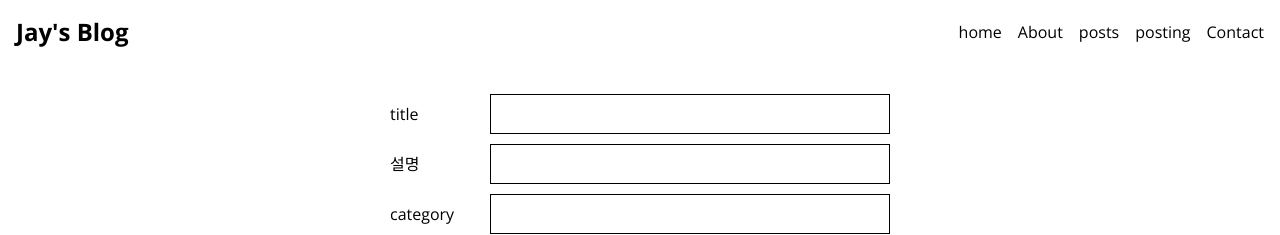
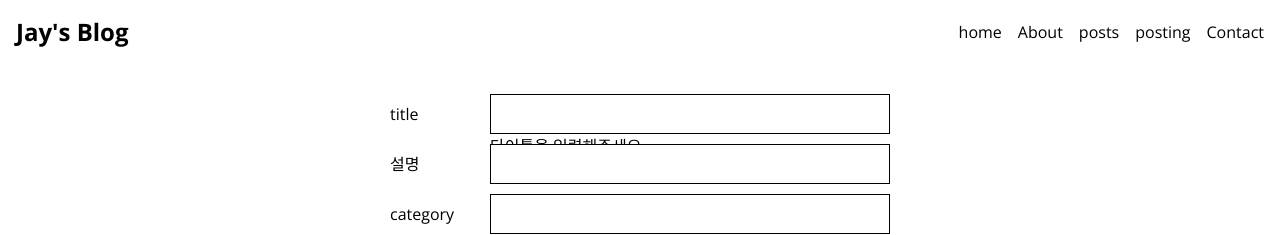
Before and after one commit to spacejay1007/NextJs, a Next.js app in the folder my-blog/: page /posting in a window 1280 px wide. Shown: the top 235 px of the page. Built offline with nearby package versions, Linux system fonts and the light colour scheme.

Commit message:
common setting

```diff
--- a/my-blog/src/common/components/input/Input.tsx
+++ b/my-blog/src/common/components/input/Input.tsx
@@ -1,7 +1,7 @@
 import React, { useState } from "react";
 import styled, { css } from "styled-components";
 import { margin, padding } from "../styles/styled";
-import { ErrorToolTip } from "../Tooltip/ErrorTooltip";
+import { ErrorTooltip } from "../Tooltip/ErrorTooltip";
 
 export type Styles = {
   width?: number | string;
@@ -116,7 +116,6 @@ export const Input: React.FC<I_InputProps> = (props): JSX.Element => {
     setChange(value);
     if (props.onChange) props.onChange(e);
   };
-
   return (
     <Container
       {...props.styles}
@@ -130,7 +129,7 @@ export const Input: React.FC<I_InputProps> = (props): JSX.Element => {
         placeholder={props.disabled ? "" : props.placeholder}
         onChange={onChangeHandler}
       />
-      {props.error && <ErrorToolTip text={props.error} />}
+      {props.error && <ErrorTooltip text={props.error} />}
     </Container>
   );
 };
--- a/my-blog/src/components/main/posting/MainPosting.tsx
+++ b/my-blog/src/components/main/posting/MainPosting.tsx
@@ -9,11 +9,24 @@ import {
 import axios from "axios";
 import { useState } from "react";
 
+const errorText = {
+  title: "타이틀을 입력해주세요.",
+  desc: "설명을 입력해주세요.",
+  cate: "카테고리를 입력해주세요.",
+};
+
 const MainPosting = (): JSX.Element => {
   const [valueState, setValueState] = useState({
     title: "",
     desc: "",
     category: "",
+  });
+  const [error, setError] = useState<{
+    [key: string]: boolean;
+  }>({
+    title: false,
+    desc: false,
+    cate: false,
   });
   const [upload, setUpload] = useState(uploadInitState);
 
@@ -22,7 +35,10 @@ const MainPosting = (): JSX.Element => {
 
   const valueStateValid = () => {
     for (const key in valueState) {
-      if (valueState[key as keyof typeof valueState] === "") return false;
+      if (valueState[key as keyof typeof valueState] === "") {
+        // setError({key, });
+        return false;
+      }
     }
     return true;
   };
@@ -55,6 +71,7 @@ const MainPosting = (): JSX.Element => {
         <p style={{ width: 100 }}>title</p>
 
         <Input
+          error={errorText.title}
           value={valueState.title}
           styles={{ width: 400, border: "1px solid black" }}
           onChange={(e) => {
```
